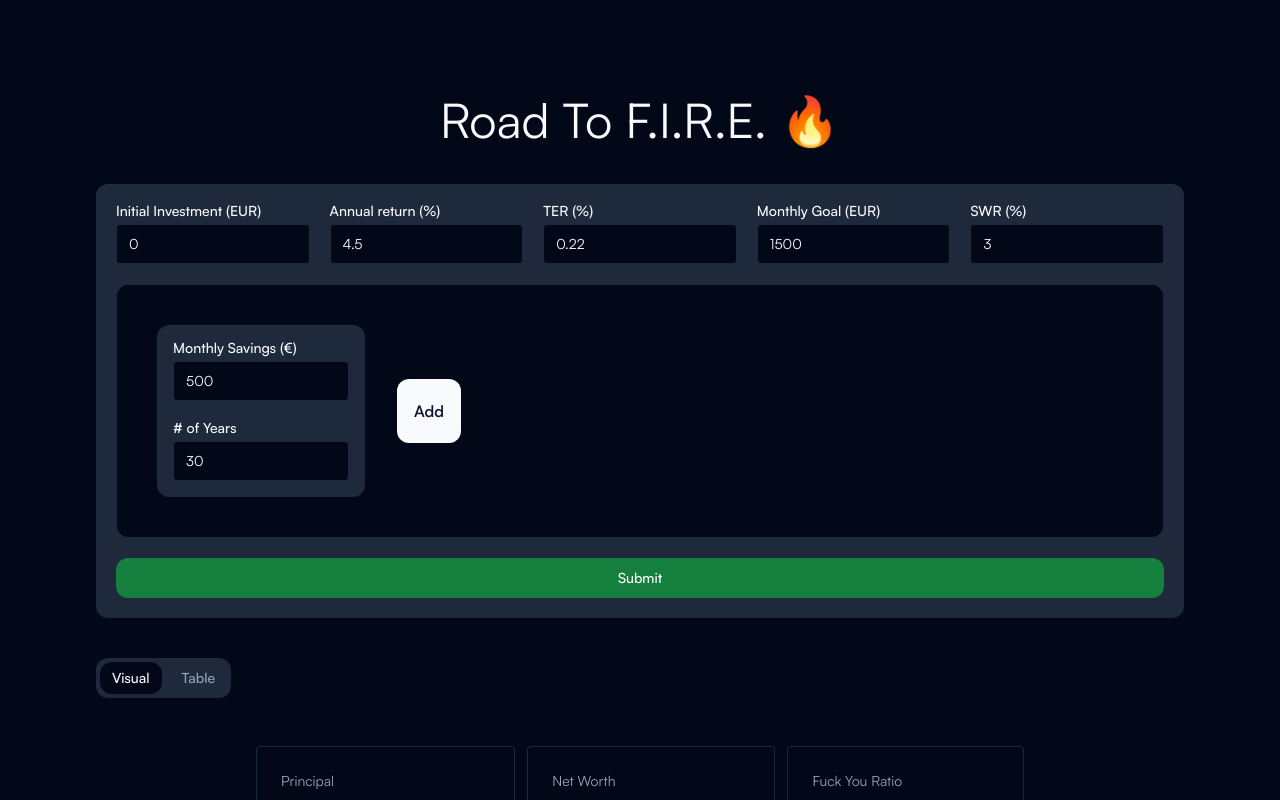
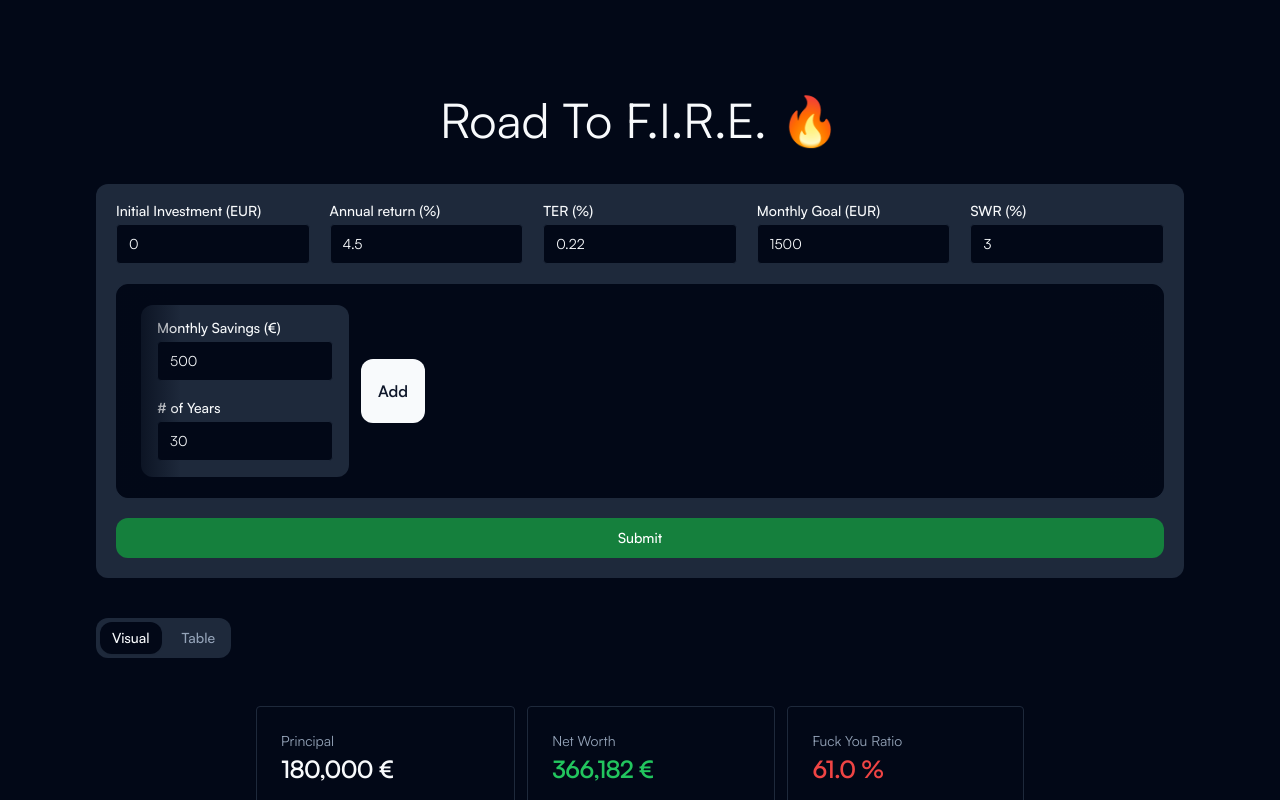
Before and after one commit to MassimoParisi/road-to-fire, a Next.js app: page / in a window 1280 px wide. Shown: the top 800 px of the page. Built offline with nearby package versions, Linux system fonts and the light colour scheme.

Commit message:
phase card scroll & shadows

```diff
--- a/app/page.tsx
+++ b/app/page.tsx
@@ -6,28 +6,23 @@ import { SavingsTable } from "@/components/savings-table";
 import { Button } from "@/components/ui/button";
 import {
   Card,
-  CardContent,
   CardDescription,
-  CardFooter,
   CardHeader,
   CardTitle,
 } from "@/components/ui/card";
 import { Input } from "@/components/ui/input";
 import { Label } from "@/components/ui/label";
-import { ScrollArea, ScrollBar } from "@/components/ui/scroll-area";
 import { Tabs, TabsContent, TabsList, TabsTrigger } from "@/components/ui/tabs";
 import { Snapshot, fire } from "@/lib/fire";
 import { useState } from "react";
 
 export default function Home() {
-  const [initialValue, setInitialValue] = useState<string>("0");
+  const [initialValue, setInitialValue] = useState("0");
   const [interest, setInterest] = useState("4.5");
   const [phases, setPhases] = useState<Phase[]>([{ amount: 500, years: 30 }]);
   const [ter, setTer] = useState("0.22");
   const [monthlyGoal, setMonthlyGoal] = useState("1500");
   const [swr, setSwr] = useState("3");
-
-  // console.log(phases);
 
   const fuMoney = Math.round(
     parseFloat(monthlyGoal) * 12 * (100 / parseFloat(swr))
@@ -164,13 +159,9 @@ export default function Home() {
               />
             </div>
           </div>
-          {/* <div className="flex w-full gap-5 whitespace-nowrap justify-center">
-
-          </div> */}
         </div>
-        <ScrollArea className="border bg-background p-5 rounded-xl flex">
-          <div className="flex gap-3 items-center py-5">
-            <div className="px-5 gap-3 flex">
+        <div className="relative border border-background bg-background rounded-xl">
+          <div className="flex gap-3 items-center scrollbar-hide overflow-x-scroll px-6 py-5">
             {phases.map((phase, i) => (
               <PhaseCard
                 key={i}
@@ -180,7 +171,7 @@ export default function Home() {
                 }
               />
             ))}
-            </div>
+
             <Button
               className="h-16 w-16 text-md rounded-xl font-semibold"
               onClick={() => {
@@ -190,10 +181,9 @@ export default function Home() {
               Add
             </Button>
           </div>
-          {/* <ScrollBar orientation="horizontal" asChild>
-            <ScrollAreaThumb asChild>X</ScrollAreaThumb>
-          </ScrollBar> */}
-        </ScrollArea>
+          <div className="absolute left-0 top-0 rounded-xl h-full w-16 bg-gradient-to-r from-background to-transparent" />
+          <div className="absolute right-0 top-0 rounded-xl h-full w-16 bg-gradient-to-l from-background to-transparent" />
+        </div>
         <Button
           className="px-6 py-3 rounded-xl bg-green-700 hover:bg-green-800 text-white"
           onClick={() => {
--- a/package.json
+++ b/package.json
@@ -35,6 +35,7 @@
     "react-spring": "^9.7.2",
     "recharts": "^2.7.2",
     "tailwind-merge": "^1.14.0",
+    "tailwind-scrollbar-hide": "^1.1.7",
     "tailwindcss": "3.3.3",
     "tailwindcss-animate": "^1.0.6",
     "typescript": "5.1.6",
--- a/tailwind.config.js
+++ b/tailwind.config.js
@@ -75,5 +75,5 @@ module.exports = {
       },
     },
   },
-  plugins: [require("tailwindcss-animate")],
+  plugins: [require("tailwindcss-animate"), require("tailwind-scrollbar-hide")],
 };
```
Also changed, not shown: 1 other file (tests, documents, lock files or other folders). Lines whose indentation alone changed are shown as unchanged.
